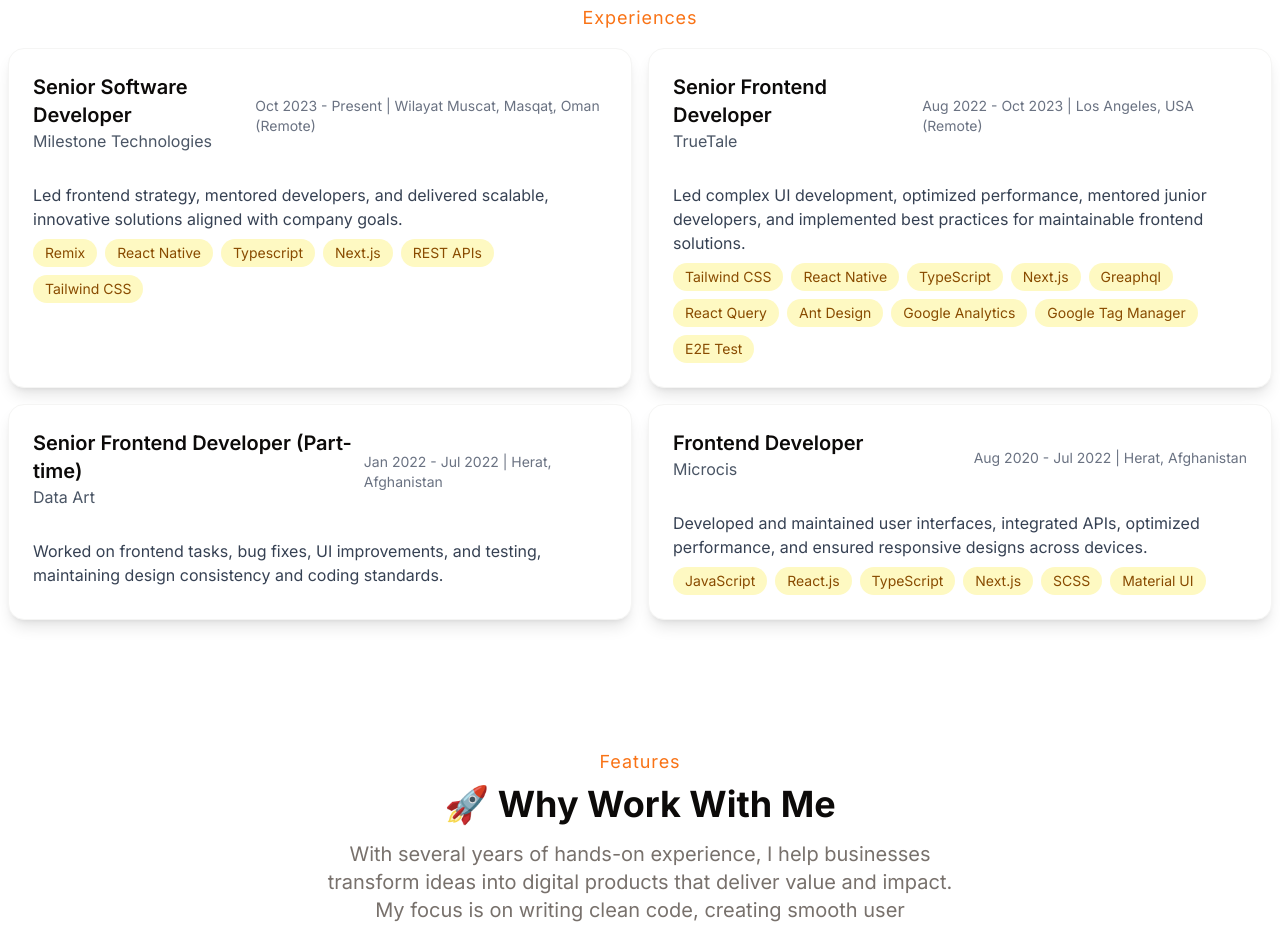
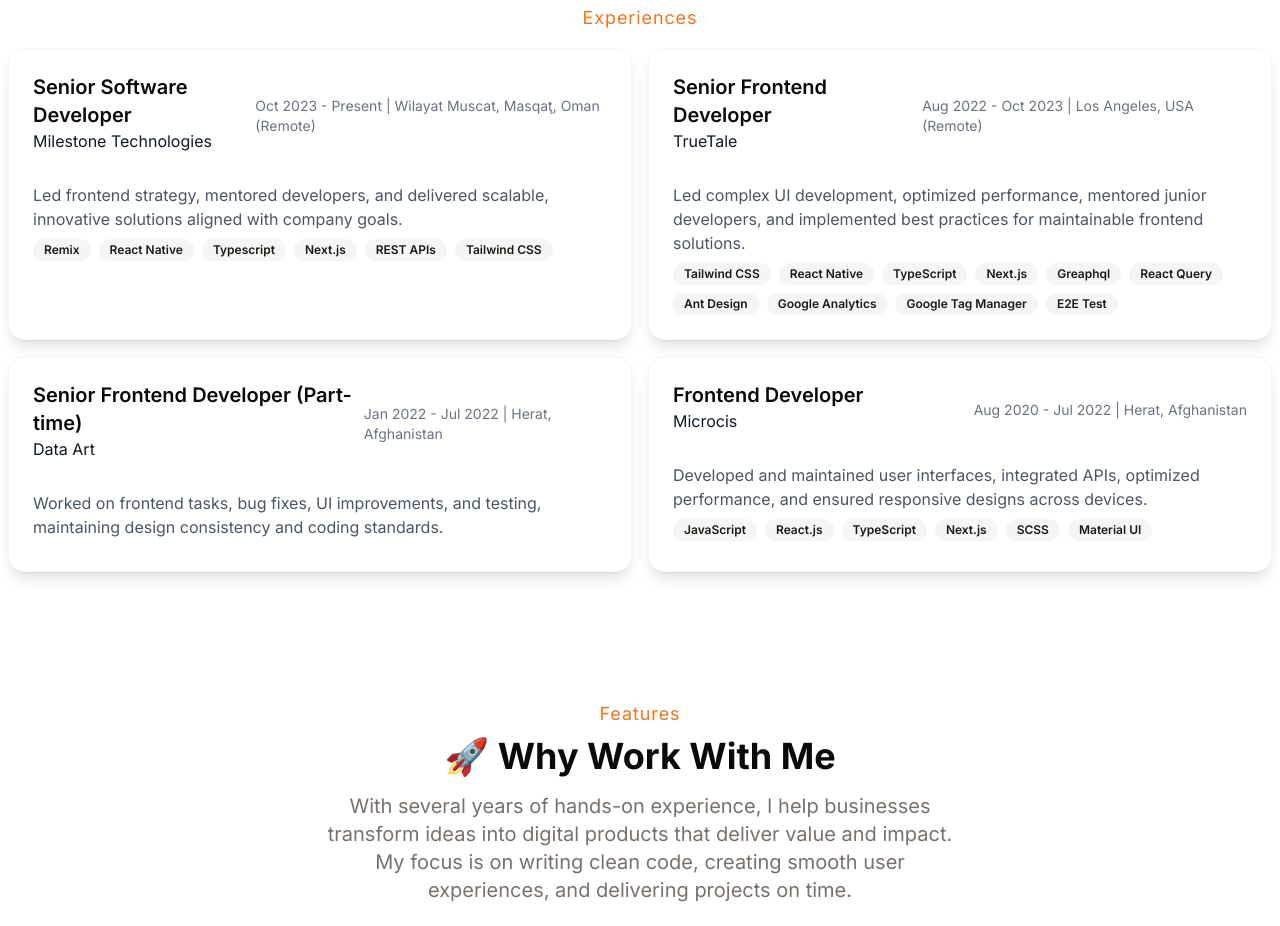
Before and after one commit to mansour-qaderi/portfolio, a Next.js app: page / in a window 1280 px wide. Shown: the part 1780-2706 px from the top of the page. Built offline with nearby package versions, Linux system fonts and the light colour scheme.

Commit message:
update experience style

```diff
--- a/components/experiences.tsx
+++ b/components/experiences.tsx
@@ -1,5 +1,6 @@
 import { Card, CardContent, CardHeader } from "@/components/ui/card";
 import { AnimatedSection } from "@/shared/animated-section";
+import { Badge } from "./ui/badge";
 
 interface ExperienceProps {
   company: string;
@@ -85,28 +86,27 @@
         {experiences.map((exp, idx) => (
           <Card
             key={idx}
-            className="shadow-lg rounded-2xl border hover:shadow-xl dark:hover:shadow-[hsl(20deg,4.35%,12.28%)] transition"
+            className="shadow-lg rounded-2xl border hover:shadow-xl dark:hover:shadow-[hsl(0,2%,8%)] transition"
           >
             <CardHeader className="flex flex-col md:flex-row md:justify-between md:items-center">
               <div>
                 <h3 className="text-xl font-semibold">{exp.role}</h3>
-                <p className="text-gray-600">{exp.company}</p>
+                <p className="text-gray-900 dark:text-gray-50">{exp.company}</p>
               </div>
               <div className="text-gray-500 mt-2 md:mt-0 text-sm">
                 {exp.duration} | {exp.location}
               </div>
             </CardHeader>
             <CardContent>
-              <p className="text-gray-700 mb-2">{exp.description}</p>
+              <p className="text-gray-600 dark:text-gray-100 mb-2">
+                {exp.description}
+              </p>
               {exp.skills.length > 0 && (
                 <div className="flex flex-wrap gap-2">
                   {exp.skills.map((skill, i) => (
-                    <span
-                      key={i}
-                      className="bg-yellow-100 text-yellow-800 px-3 py-1 rounded-full text-sm"
-                    >
+                    <Badge key={i} variant="secondary">
                       {skill}
-                    </span>
+                    </Badge>
                   ))}
                 </div>
               )}
```
